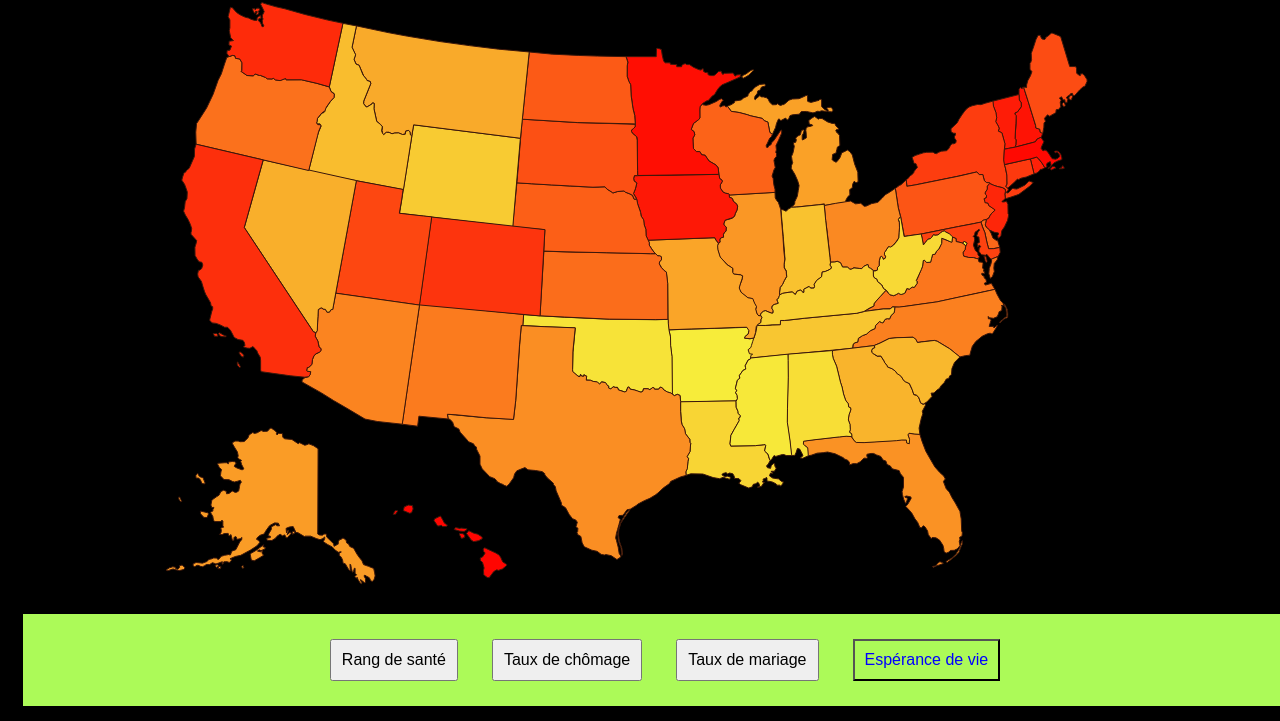
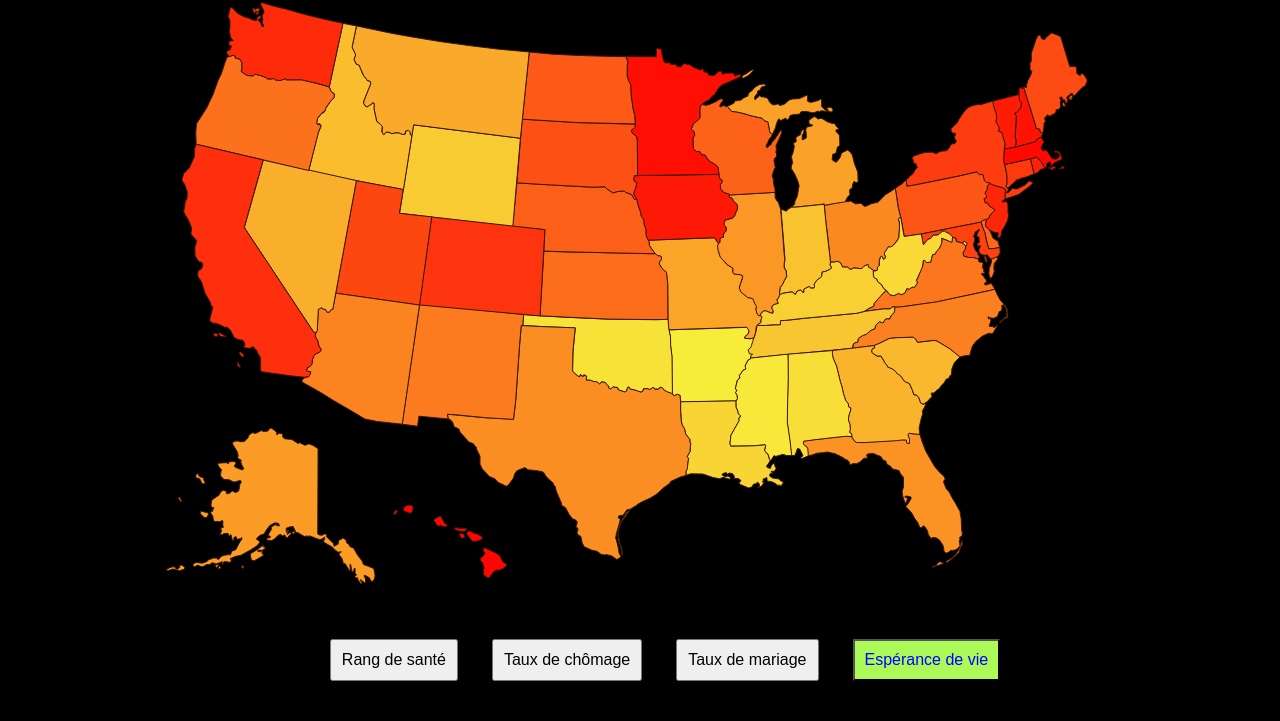
Before and after one commit to Lolo8021/life_expectancy_in_US_visualization, a plain HTML site: page index.html in a window 1280 px wide. Shown: the part 82-803 px from the top of the page. Drawn offline with nearby package versions, Linux system fonts and the light colour scheme.

Commit message:
Update style.css

```diff
--- a/style.css
+++ b/style.css
@@ -43,7 +43,7 @@
 	#buttons{
 		text-align: center;
 		width:100%;
-		background-color: #ACFA58;
+		background-color: #000000;
 		padding: 10px;
 		margin: 15px;
 		/* background-color: white; */
```
